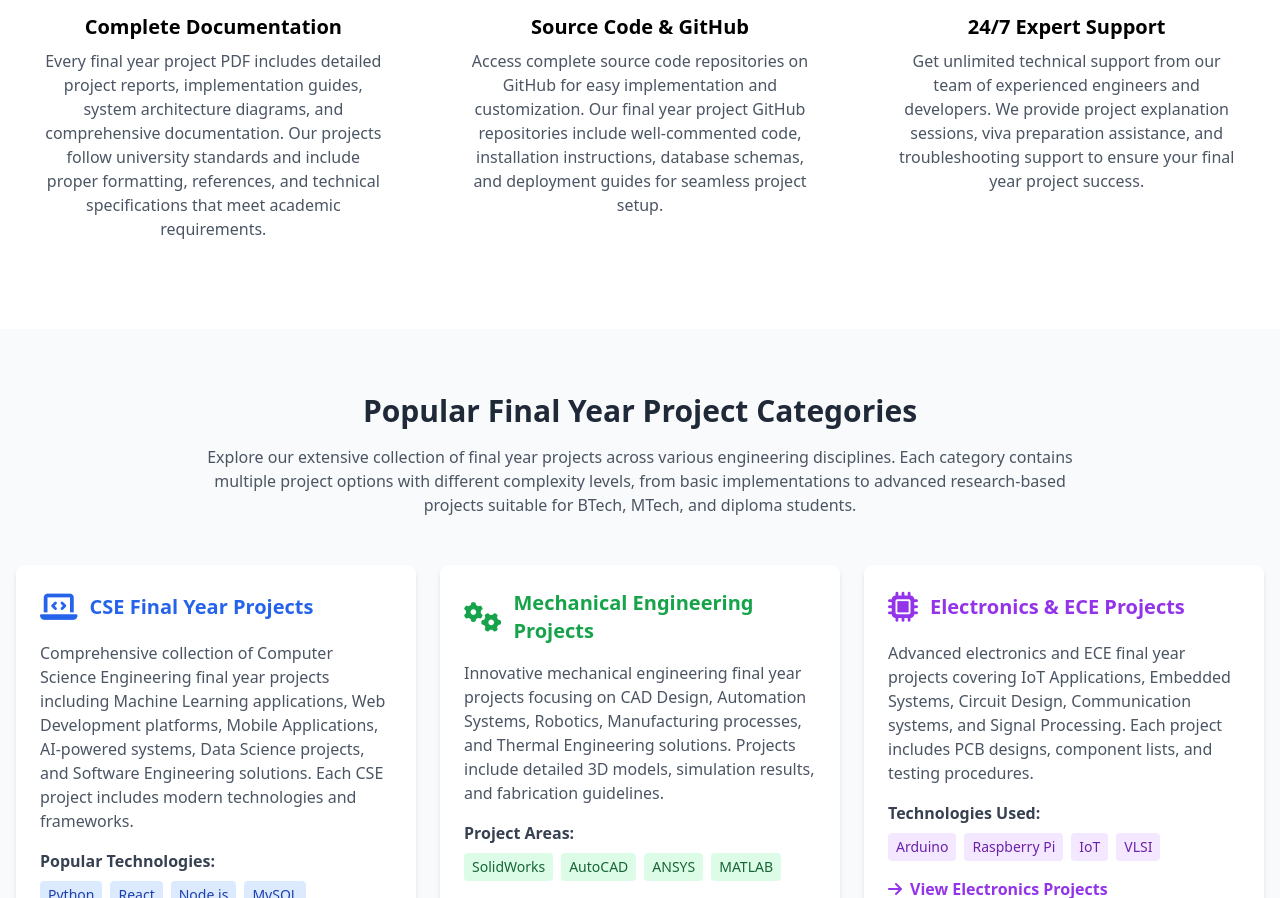
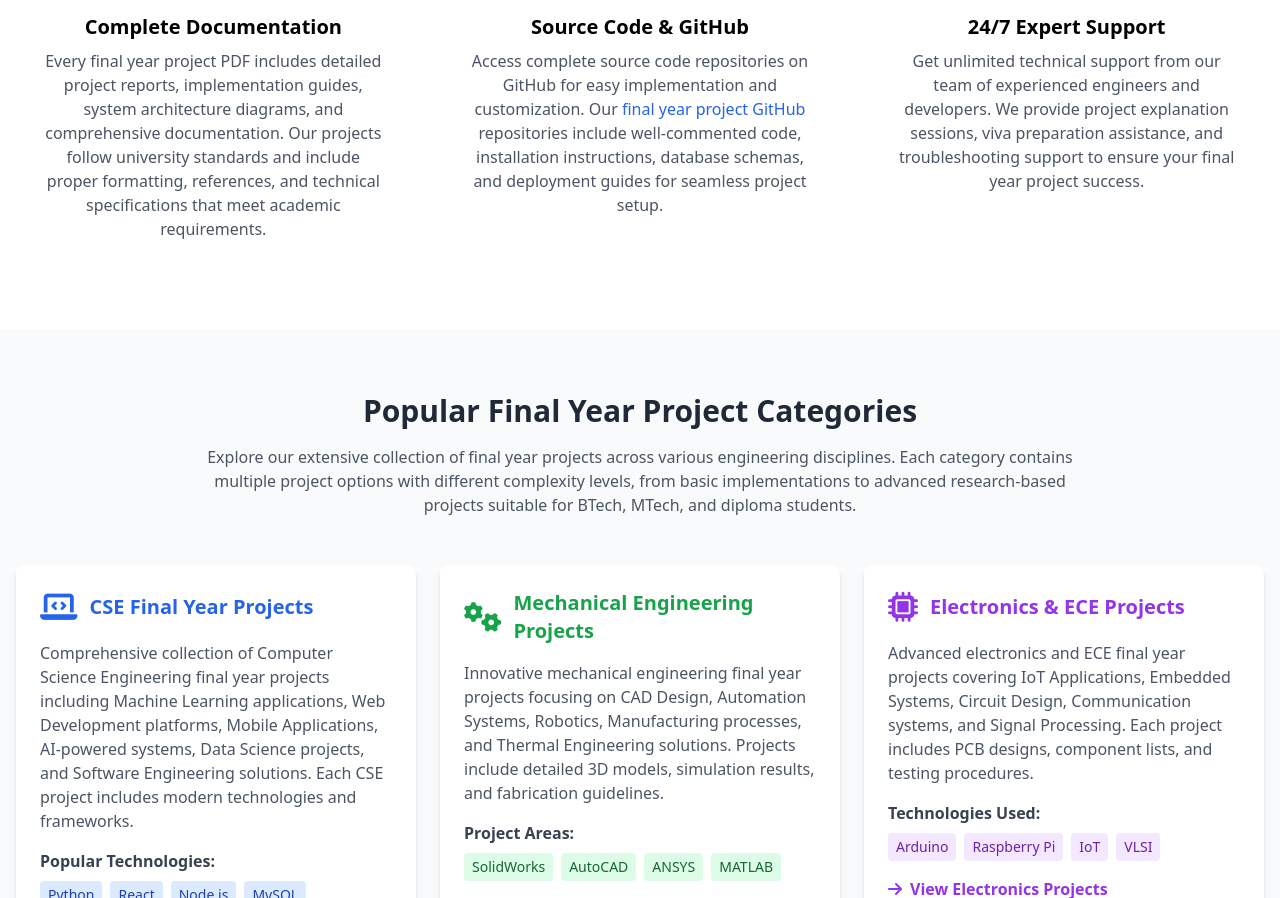
Before and after one commit to andrul10/bestfinalyearproject, a plain HTML site: page index.html in a window 1280 px wide. Shown: the part 839-1737 px from the top of the page. Drawn offline with nearby package versions, Linux system fonts and the light colour scheme.

Commit message:
Fix hyperlink formatting in index.html for GitHub project access

```diff
--- a/index.html
+++ b/index.html
@@ -139,7 +139,8 @@
                     </div>
                     <h4 class="text-xl font-semibold mb-2">Source Code & GitHub</h4>
                     <p class="text-gray-600">
-                        Access complete source code repositories on GitHub for easy implementation and customization. Our <a href="https://bitlearners.com/angularjs-vs-reactjs-vs-node-js/">final year project GitHub</a> repositories include well-commented code, installation instructions, database schemas, and deployment guides for seamless project setup.
+                        Access complete source code repositories on GitHub for easy implementation and customization. Our <a href="https://bitlearners.com/angularjs-vs-reactjs-vs-node-js/" class="text-blue-600">final year project GitHub
+                        </a>repositories include well-commented code, installation instructions, database schemas, and deployment guides for seamless project setup.
                     </p>
                 </div>
                 <div class="text-center p-6">
```
